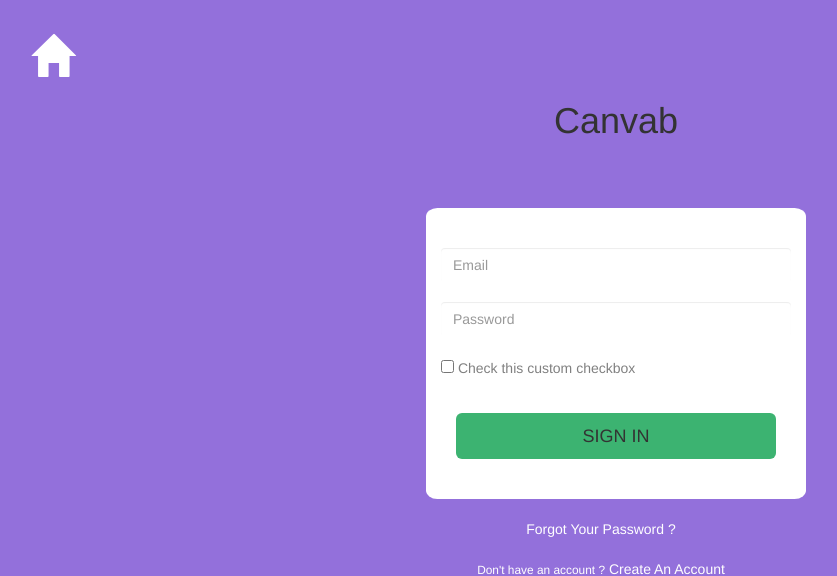
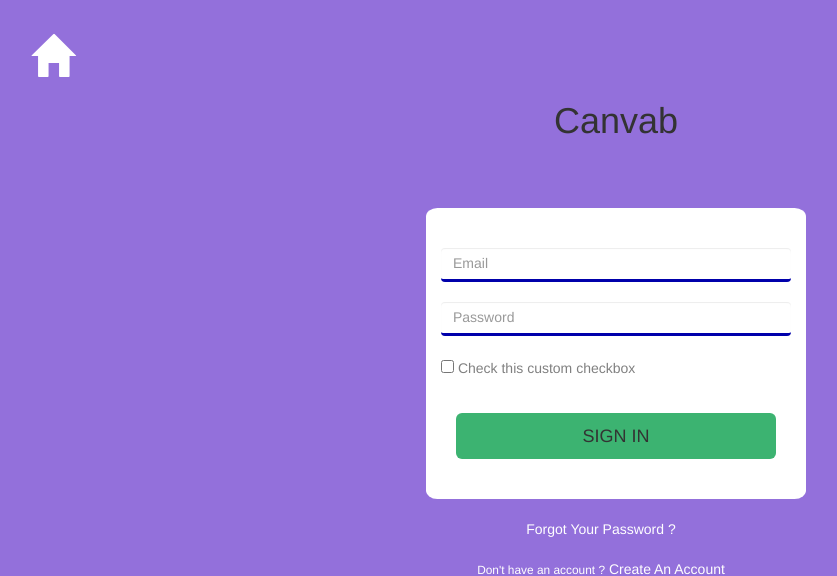
Before and after one commit to shailaja-enbake/Task-1, a PHP site: page / in a window 1280 px wide. Shown: the top 576 px of the page, without its empty margins (39-876 px from the left). Run offline with PHP 8.4, Linux system fonts and the light colour scheme.

Commit message:
Final uploading for review

```diff
--- a/First.css
+++ b/First.css
@@ -54,8 +54,12 @@
 
 	margin-bottom: 10%;
 }
-.noborder
+.enbake
 {
-    background: transparent;
+    height: 50px;
     border: none;
+    border-bottom: 2px solid blue;
+    border-radius: 0px;
+    outline: none !important;
+    box-shadow: none !important;
 }
--- a/Login.html
+++ b/Login.html
@@ -21,8 +21,8 @@
     <div class="col-sm-4 div2">
      <FORM class="f1"><br/><br/>
 
-            <input style="border: none;" type="email" class="form-control" placeholder="Email" required=""><br>
-            <input  style="border: none;" type="password" class="form-control" placeholder="Password" required=""><br>
+            <input style="border: none; border-bottom-style: outset; border-bottom-color: blue" type="email" class="form-control" placeholder="Email" required=""><br>
+            <input style="border: none; border-bottom-style: outset; border-bottom-color: blue" type="password" class="form-control" placeholder="Password" required=""><br>
             <label class="custom-control custom-checkbox mohit">
               <input type="checkbox" class="custom-control-input">
               <span class="custom-control-indicator"></span>
```
